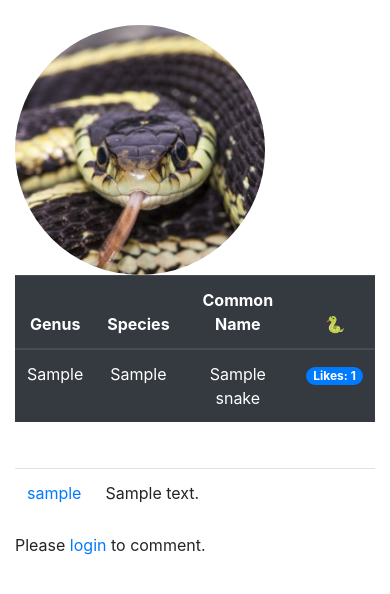
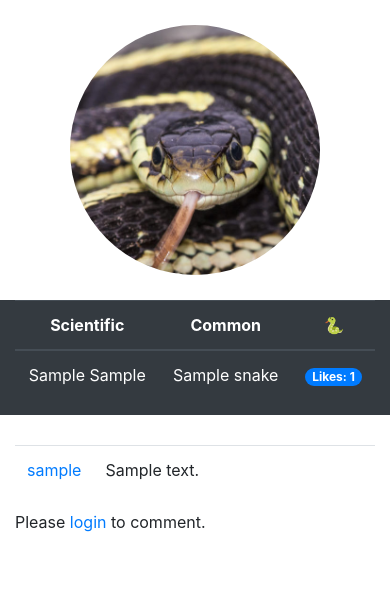
Before and after one commit to jeremyadamsfisher/snekbook, a Django app: page /detail/1/ in a window 390 px wide. Shown: the part 56-650 px from the top of the page. Run offline with Django 3.2, Linux system fonts and the light colour scheme; tables that the repository leaves empty hold one stand-in row (values such as "Sample post"); parts of the project's set-up code (start-up, migrations or seed data) failed here and were passed over; some libraries are stand-ins or nearby versions.

Commit message:
finish detail view for mobile; add better comments

```diff
--- a/snekbook/forms.py
+++ b/snekbook/forms.py
@@ -1,16 +1,18 @@
 from django import forms
 from django.forms import ValidationError
+
+from . import utils
 
 def validate_snek_speak(comment_text):
     if not set(comment_text).issubset("Ss !,."):
         raise ValidationError(
             "The following characters are disallowed: %(chars)s",
-            params={"chars": list(set(comment_text) | set("Ss !,."))},
+            params={"chars": list(set(comment_text).difference(set("Ss !,.")))},
         )
 
 class CommentForm(forms.Form):
     comment = forms.CharField(
         max_length=100,
         widget=forms.Textarea(attrs={'rows': '2', 'class': 'form-control'}),
-        validators=[validate_snek_speak]
+        #validators=[validate_snek_speak]
     )
--- a/snekbook/views.py
+++ b/snekbook/views.py
@@ -50,7 +50,7 @@ def detail(request, snake_id):
             Comment(
                 snake=snake,
                 author=request.user,
-                text=form.cleaned_data['comment'],
+                text=utils.to_snek(form.cleaned_data['comment'])
             ).save()
     else:
         form = CommentForm()
--- a/templates/snekbook/detail.html
+++ b/templates/snekbook/detail.html
@@ -4,23 +4,21 @@
 
 {% block content %}
 <div class="row align-items-center px-lg-5">
-  <div class="col-sm-4">
+  <div class="col-lg-4" style="text-align: center; padding-bottom: 25px">
     <img class="profile" src="{% static 'snekbook/snek_friend.jpg' %}" alt="" style="height:250px;width:250px;display:inline-block">
   </div>
-  <div class="col-sm-8">
+  <div class="col-lg-8 table-dark">
     <table class="table table-dark" style="text-align:center">
         <thead>
           <tr>
-            <th>Genus</th>
-            <th>Species</th>
-            <th>Common Name</th>
+            <th>Scientific</th>
+            <th>Common</th>
             <th>🐍</th>
           </tr>
         </thead>
         <tbody>
           <tr valign="middle">
-            <td>{{snake.genus}}</td>
-            <td>{{snake.species}}</td>
+              <td>{{snake.genus}} {{snake.species}}</td>
             <td>{{snake.common_name}}</td>
             <td><span class="badge badge-pill badge-primary">Likes: {{likes}}</span></td>
           </tr>
@@ -55,7 +53,7 @@
           {% if form.comment.errors %}
             <div class="alert alert-warning" role="alert" style="margin-top:10px;margin-bottom:10px;padding-top:25px">
               <div class="row">
-                <div class="col-10">
+                <div class="col-10 naked">
                   {{ form.comment.errors }}
                 </div>
                 <div class="col-2">
@@ -67,12 +65,10 @@
             </div>
           {% endif %}
       </div>
-      <!-- <input type="submit" value="Comment" name="__comment__" class="btn btn-light"> -->
     </form>
     <form action="{% url 'like' snake.id %}" method="post" id="like_form">
       {% csrf_token %}
       <input type="hidden" name="next" value="{% url 'detail' snake.id %}">
-      <!-- <input type="submit" value="Like" name="__like__" class="btn btn-primary"> -->
     </form>
     <a class="btn btn-light" href="javascript:{}" onclick="document.getElementById('comment_form').submit(); return false;">comment</a>
     <a class="btn btn-primary" href="javascript:{}" onclick="document.getElementById('like_form').submit(); return false;">like</a>
```
Also changed, not shown: snekbook/utils.py (+11 -0 lines).
